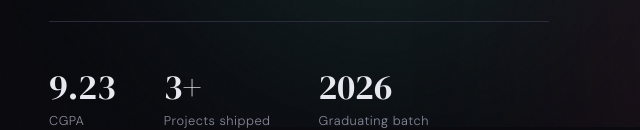
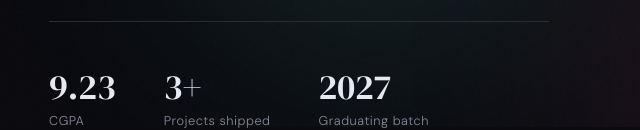
Before and after one commit to dishanii-manna/dishanii-manna.github.io, a plain HTML site: page index.html in a window 1280 px wide. Shown: the part 673-803 px from the top of the page, 341-981 px from the left. Drawn offline with nearby package versions, Linux system fonts and the light colour scheme; a web font is replaced by a local one.

Commit message:
Update index.html

```diff
--- a/index.html
+++ b/index.html
@@ -362,7 +362,7 @@
                 <div class="stat-label">Projects shipped</div>
             </div>
             <div>
-                <div class="stat-num">2026</div>
+                <div class="stat-num">2027</div>
                 <div class="stat-label">Graduating batch</div>
             </div>
         </div>
```
